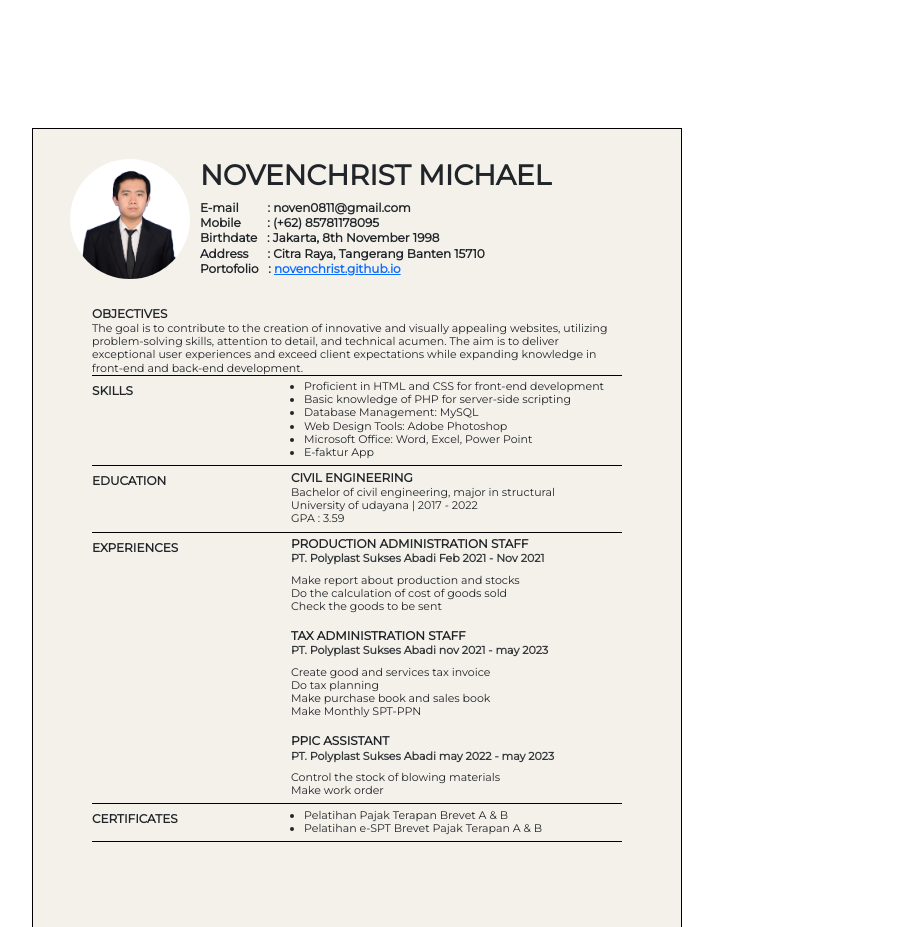
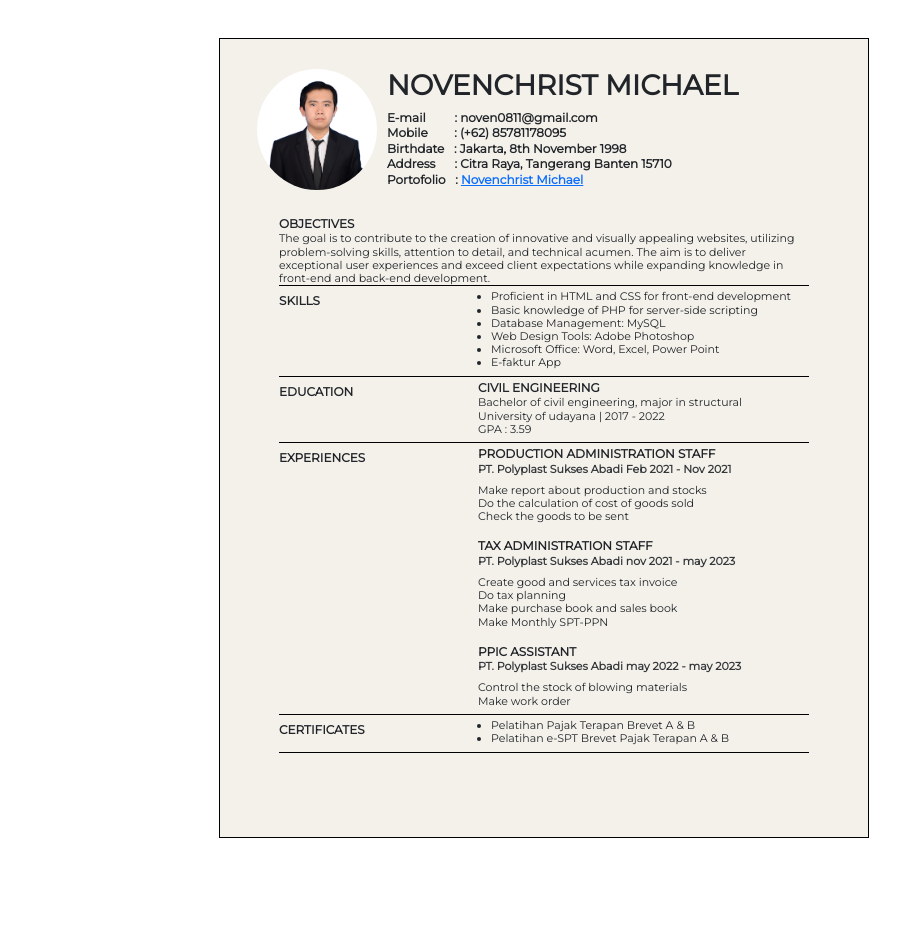
Before and after one commit to novenchrist/resume, a plain HTML site: page index.html in a window 1280 px wide. Shown: the top 927 px of the page, without its empty margins (96-996 px from the left). After the commit the page ends 877 px from the top, so only its background shows below. Drawn offline with nearby package versions, Linux system fonts and the light colour scheme.

Commit message:
margin-auto

```diff
--- a/index.html
+++ b/index.html
@@ -21,7 +21,7 @@
         <h2>Address <span class="spasi">ml</span>: Citra Raya, Tangerang Banten 15710</h2>
         <h2>
             Portofolio <span class="spasi">ll</span>:
-            <a href="https://novenchrist.github.io">novenchrist.github.io</a>
+            <a href="https://novenchrist.github.io">Novenchrist Michael</a>
         </h2>
         <div class="kotak">
             <h2 class="sub-judul">OBJECTIVES</h2>
--- a/style.css
+++ b/style.css
@@ -4,7 +4,7 @@
     height: 800px;
     border: 1px solid black;
     position: relative;
-    margin: 10%;
+    margin: 3% auto;
     width: 650px;
 }
 img {
```
